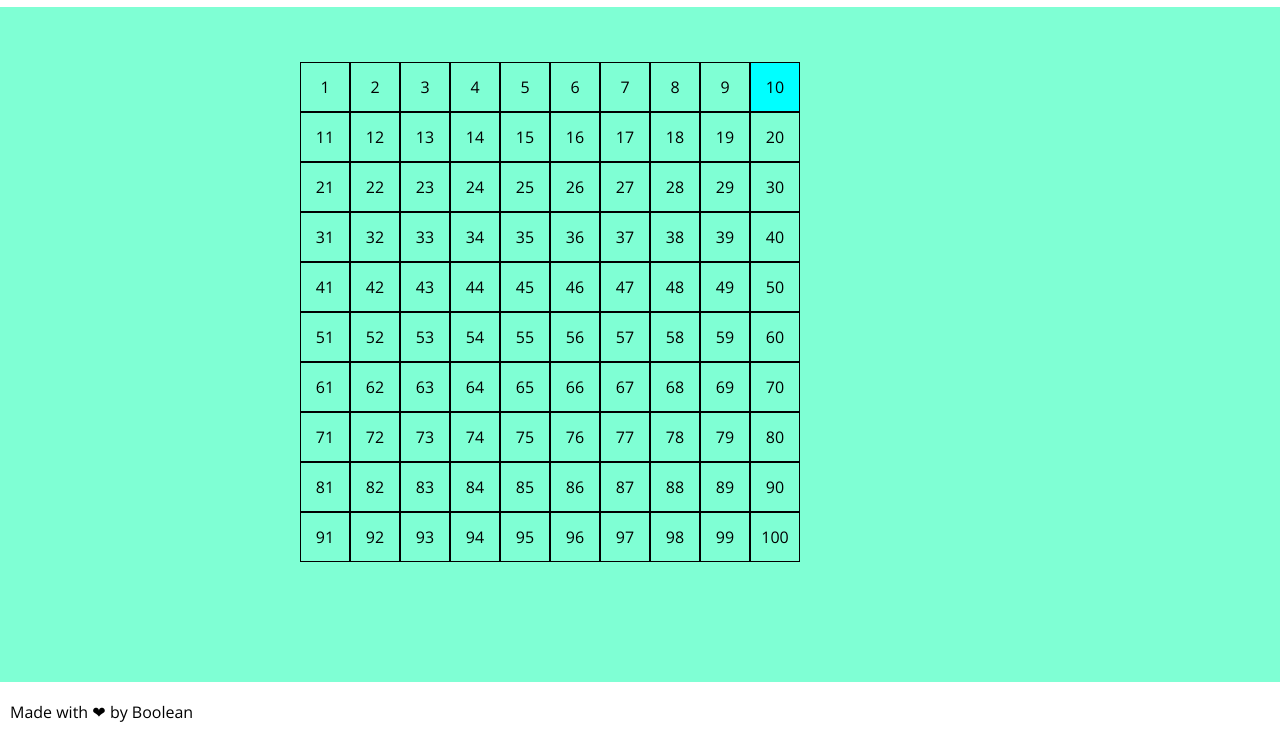
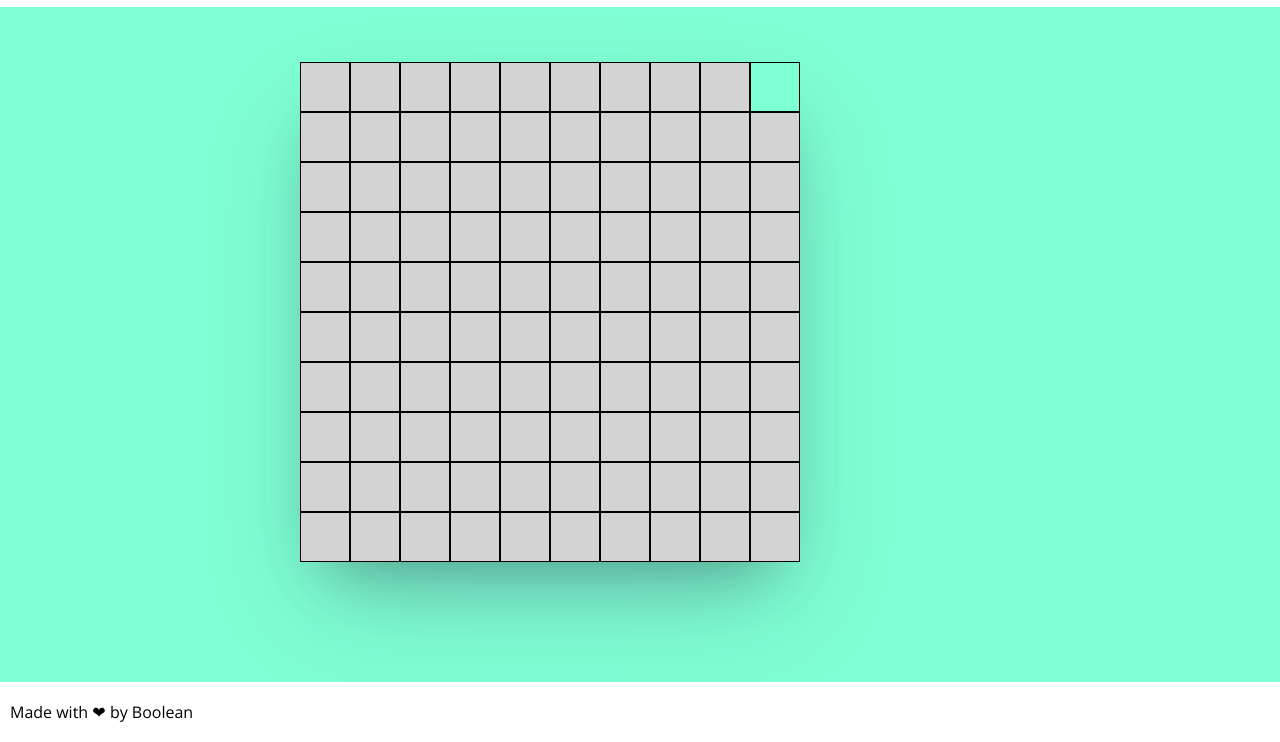
Before and after one commit to jiemarabanzado/js-campominato, a plain HTML site: page index.html in a window 1280 px wide. Both pictures are taken after a click on the element "10". Shown: the part 58-800 px from the top of the page. Drawn offline with nearby package versions, Linux system fonts and the light colour scheme.

Commit message:
version 1.6.4 cambio stile griglia

```diff
--- a/css/style.css
+++ b/css/style.css
@@ -14,6 +14,9 @@
     flex-wrap: wrap;
     margin-right: 470px;
     margin-left: 70px;
+    background-color:lightgray;
+    color: lightgray;
+    box-shadow: rgba(50, 50, 93, 0.25) 0px 50px 100px -20px, rgba(0, 0, 0, 0.3) 0px 30px 60px -30px;
 }
 .container{
     max-width: calc(100% - 20px);
@@ -74,10 +77,12 @@ header{
     right: 0;
 }
 .checked{
-    background-color: aqua;
+    background-color:#7fffd4;
+    color:#7fffd4;
 }
 .bomb{
     background-color: red;
+    color: red;
 }
 .head-title{
     align-items: center;
```
